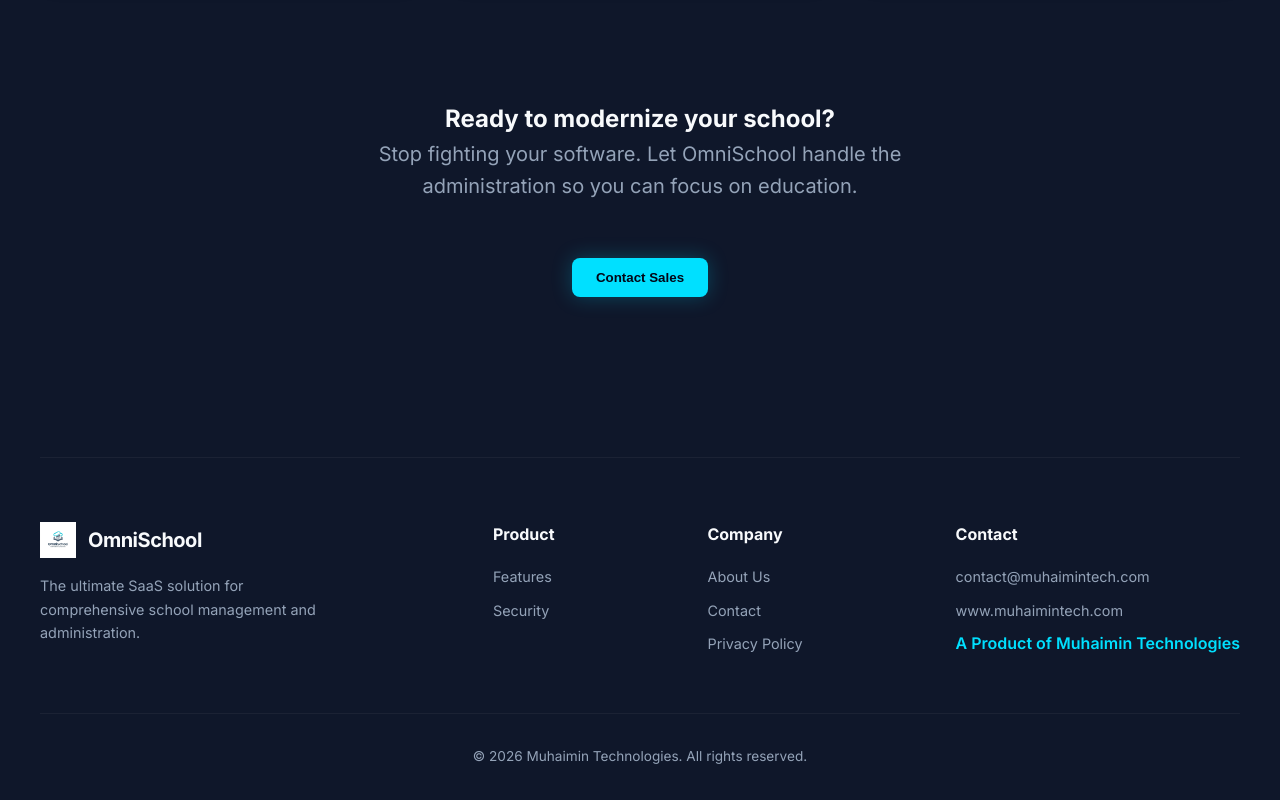
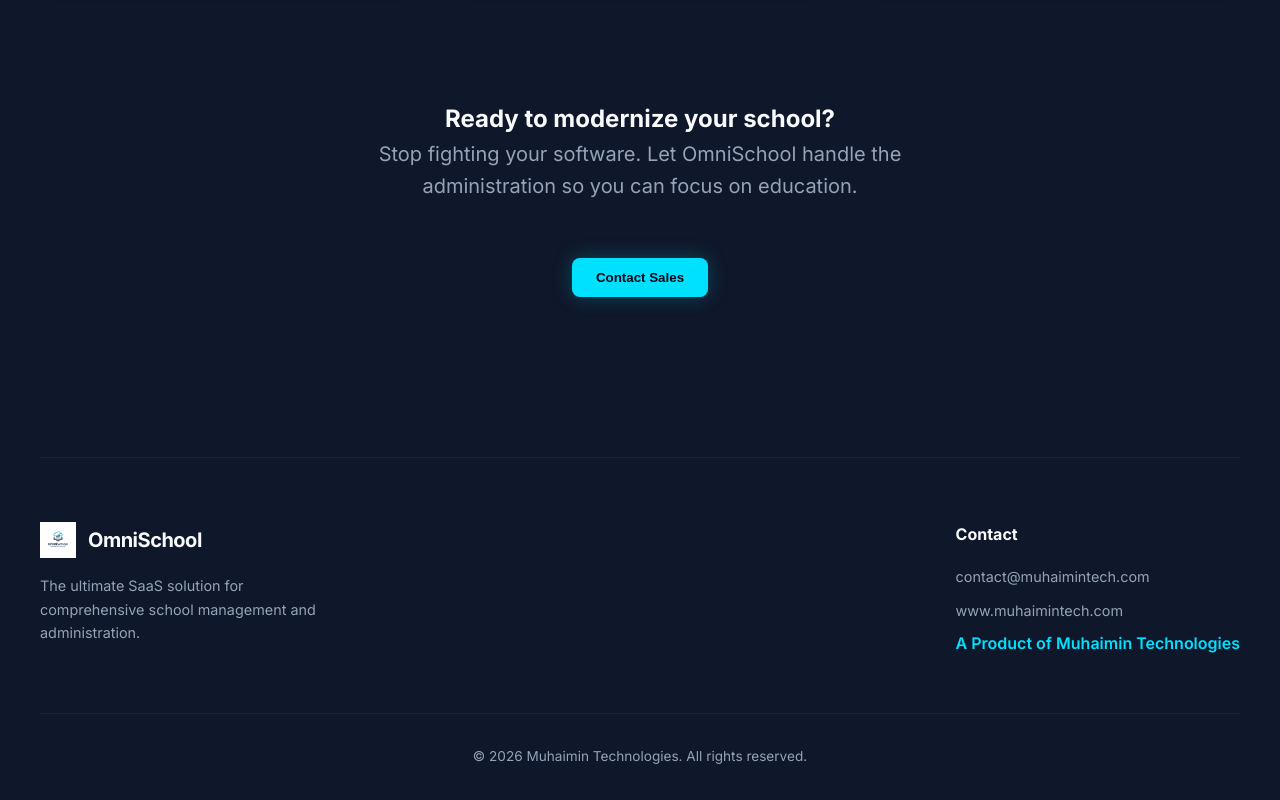
Before and after one commit to Khumee/omnischool-website, a React (Vite) app: page / in a window 1280 px wide. Shown: the part 3054-3854 px from the top of the page. Built offline with nearby package versions, Linux system fonts and the light colour scheme.

Commit message:
Remove non-functional Product and Company links from footer

```diff
--- a/src/App.jsx
+++ b/src/App.jsx
@@ -111,22 +111,6 @@
                   <p>The ultimate SaaS solution for comprehensive school management and administration.</p>
               </div>
 
-              <div className="footer-links">
-                  <h4>Product</h4>
-                  <ul>
-                      <li><a href="#features">Features</a></li>
-                      <li><a href="#security">Security</a></li>
-                  </ul>
-              </div>
-
-              <div className="footer-links">
-                  <h4>Company</h4>
-                  <ul>
-                      <li><a href="#">About Us</a></li>
-                      <li><a href="#">Contact</a></li>
-                      <li><a href="#">Privacy Policy</a></li>
-                  </ul>
-              </div>
 
               <div className="footer-links">
                   <h4>Contact</h4>
```
